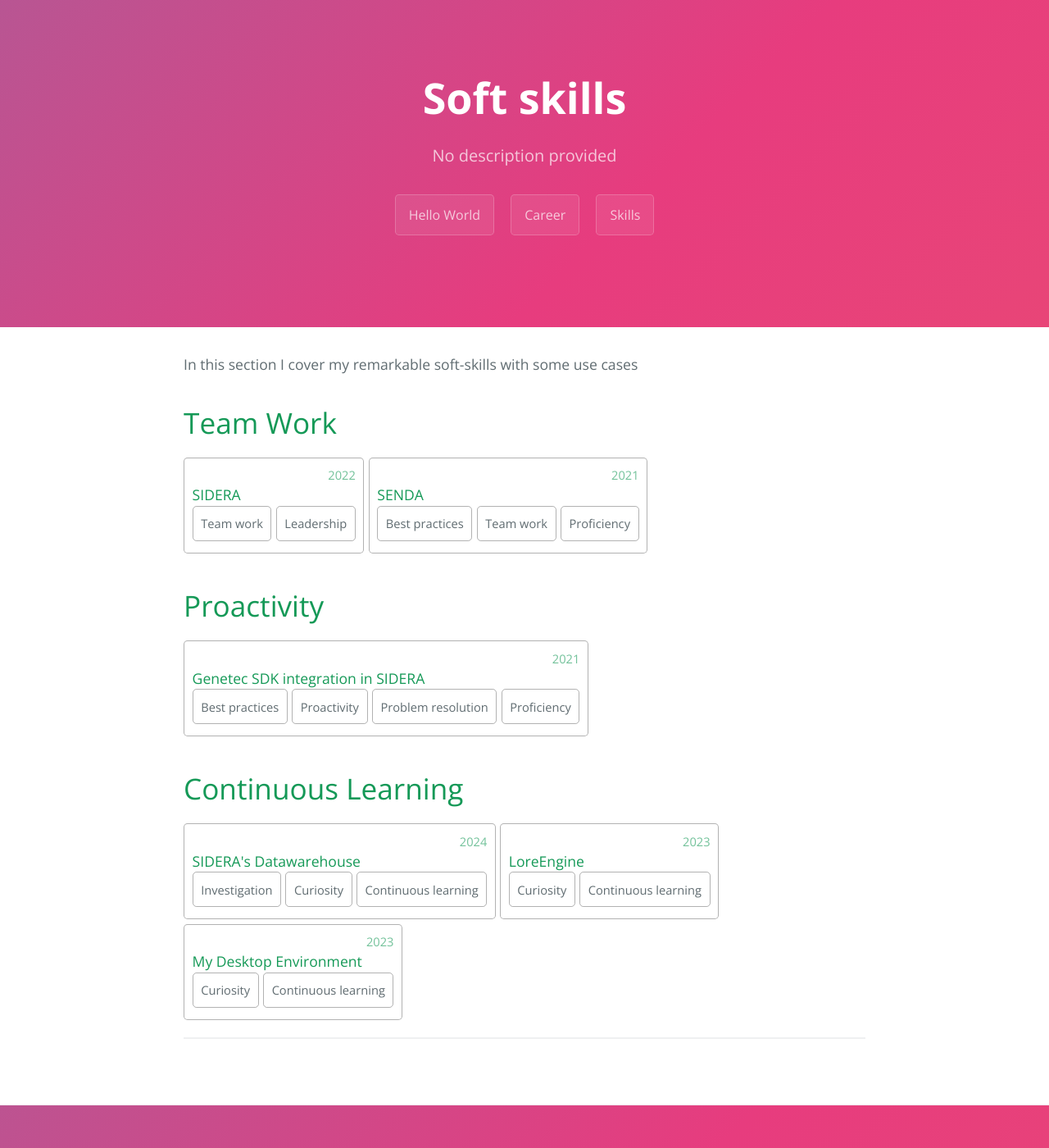
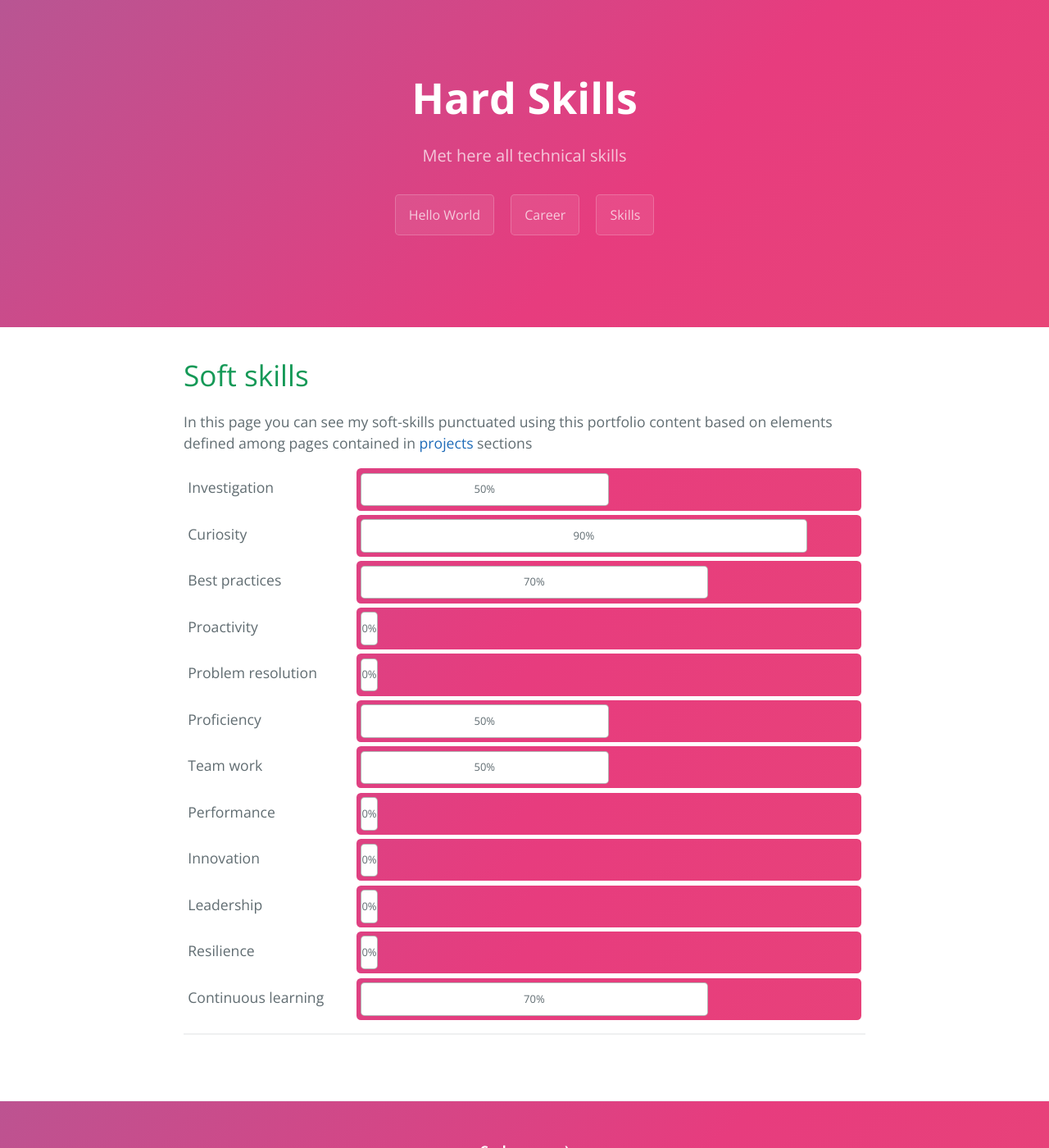
Before and after one commit to Carlosmape/carlosmape.github.io, a Jekyll site: the page built from soft-skills/index.md, in a window 1280 px wide and 1400 px high. Shown: the whole window at 82% size. Built offline with Jekyll 4.4.1, drawn with Linux system fonts in a browser that asks for light colours.

Commit message:
Fix: Now soft-skills are displayed as hard-skills as well

```diff
--- a/soft-skills/index.md
+++ b/soft-skills/index.md
@@ -1,28 +1,16 @@
 ---
 layout: default
-title: Soft skills
-description: No description provided
+title: Hard Skills
+description: Met here all technical skills
 ---
+# Soft skills
+In this page you can see my soft-skills punctuated using this portfolio content based on elements defined among pages contained in [projects](/projects) sections
 
-In this section I cover my remarkable soft-skills with some use cases
-
-# Team Work
-<div class="posts">
-    {% for usecase in site.tags['Team work'] %}
-        {% include post-card.html %}
-    {% endfor %}
-</div>
-
-# Proactivity
-<div class="posts">
-    {% for usecase in site.tags['Proactivity'] %}
-        {% include post-card.html %}
-    {% endfor %}
-</div>
-
-# Continuous Learning
-<div class="posts">
-    {% for usecase in site.tags['Continuous learning'] %}
-        {% include post-card.html %}
-    {% endfor %}
-</div>
+{% for tag in site.tags %}
+{% assign skill = tag[0]%}
+{% assign val = site.posts | size %}
+{% assign punct = tag[1].size %}
+{% assign punct = val | divided_by: punct | times: 10 %}
+{% assign punct = 100 | minus: punct %}
+{% include skill-bar.html %}
+{% endfor %}
```
Also changed, not shown: hard-skills/index.md (+1 -1 lines).
